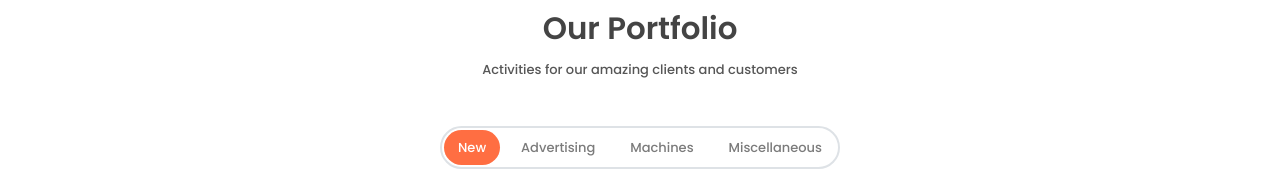
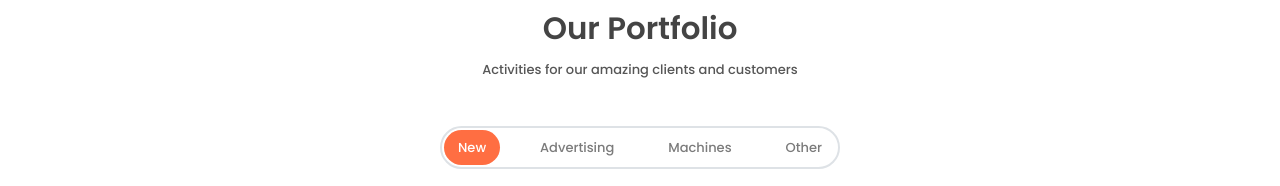
Before and after one commit to Samuel-Pages/besttech, a website: page index.html in a window 1280 px wide. Shown: the part 4020-4206 px from the top of the page. Drawn offline with Linux system fonts and the light colour scheme.

Commit message:
Update index.html

```diff
--- a/index.html
+++ b/index.html
@@ -271,7 +271,7 @@
                     Machines
                 </a>
                 <a href="#" data-filter=".web">
-                    Miscellaneous
+                    Other
                 </a>
             </div>
             <div class="portfolio-container">
```
